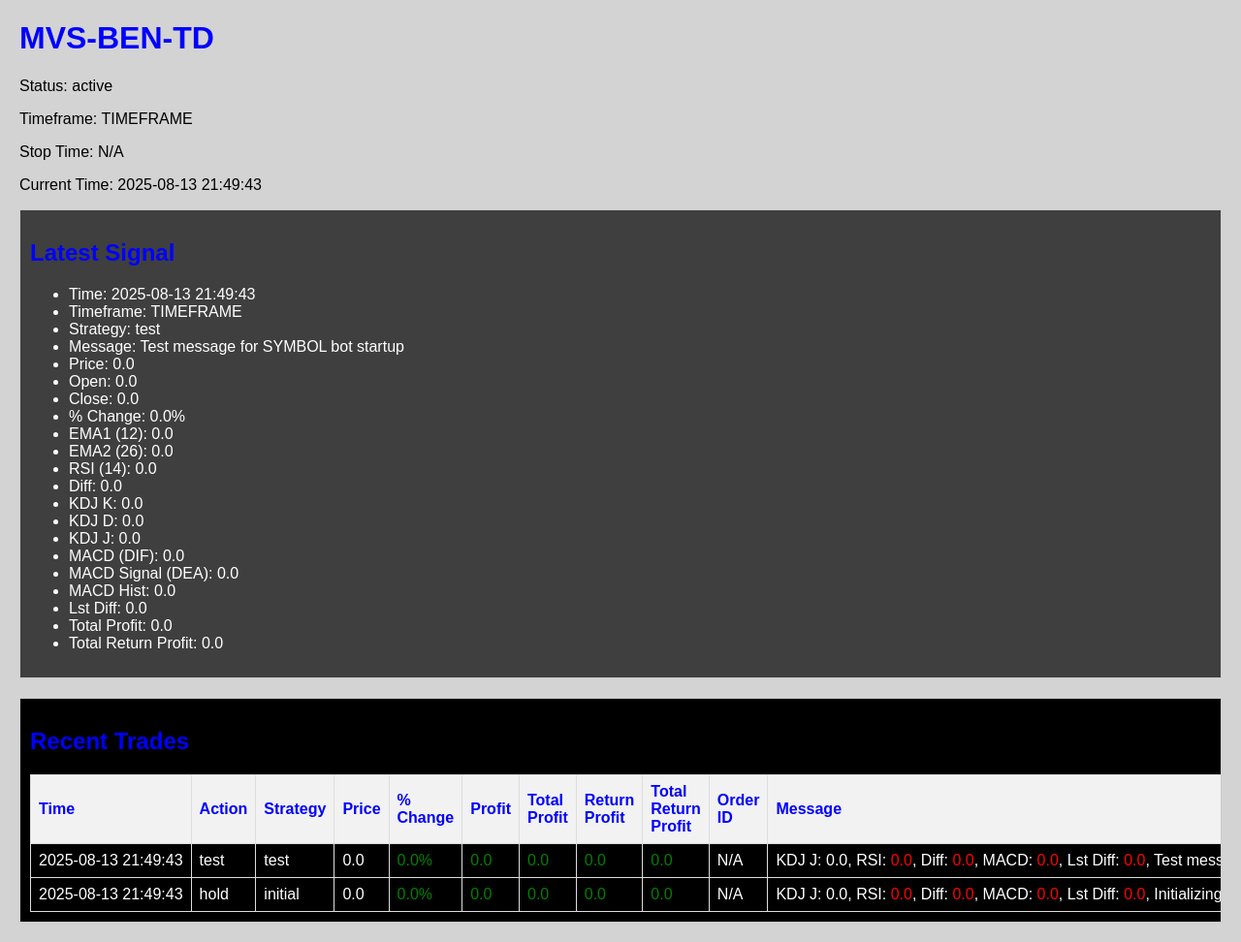
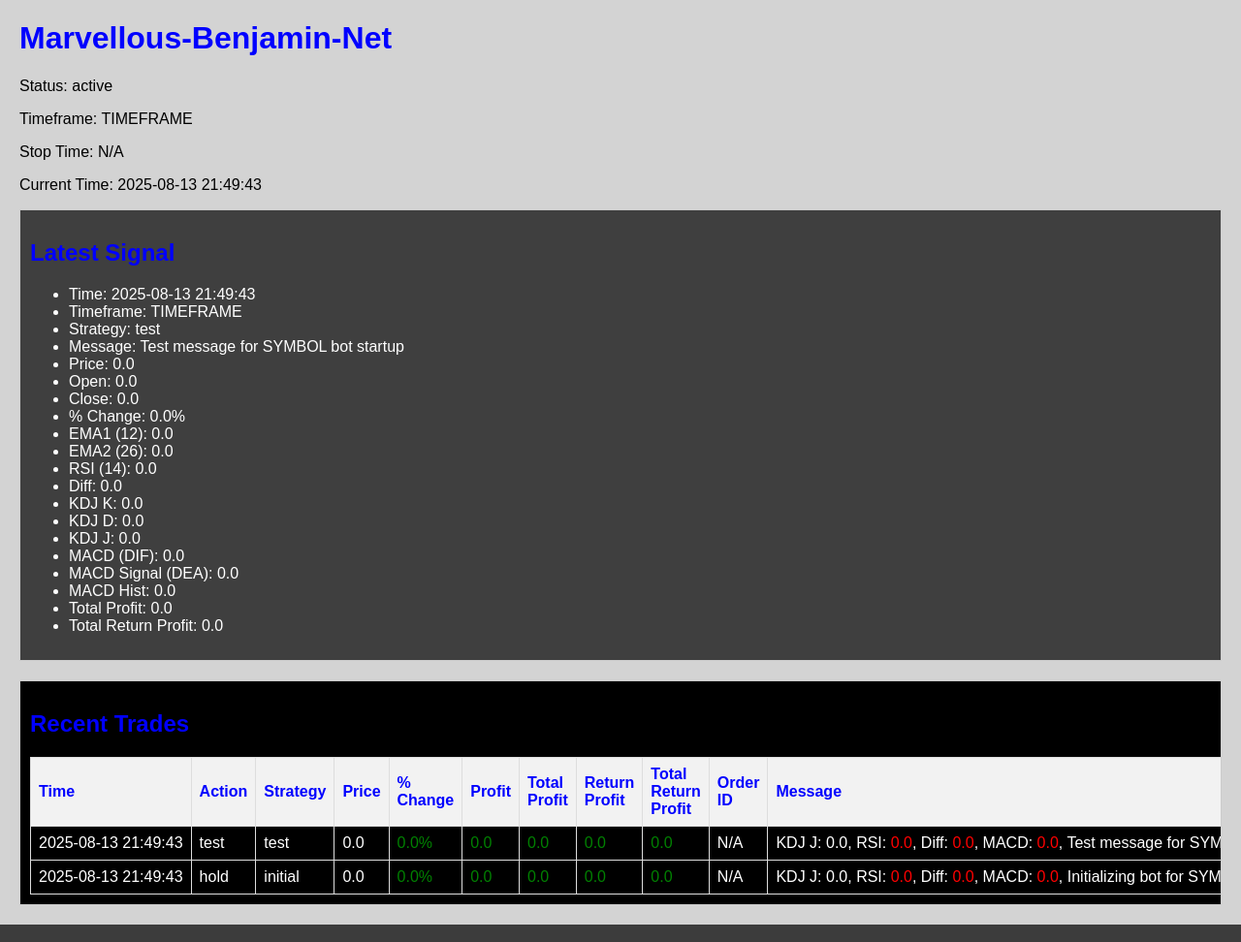
Before and after one commit to nonahgame/bot-exch, a Flask app: page / in a window 1280 px wide. Shown: the whole page at 97% size. Run offline with Flask 3, Linux system fonts and the light colour scheme; parts of the project's set-up code (start-up, migrations or seed data) failed here and were passed over.

Commit message:
Update index.html

```diff
--- a/templates/index.html
+++ b/templates/index.html
@@ -1,7 +1,7 @@
 <!DOCTYPE html>
 <html lang="en">
 <head>
-    <title>IFYBNG.NGN</title>
+    <title>IFYBNG-COM</title>
     <style>
         body {
             font-family: Arial, sans-serif;
@@ -107,12 +107,6 @@
         .macd-negative {
             color: red !important;
         }
-        .lst-diff-positive {
-            color: green !important;
-        }
-        .lst-diff-negative {
-            color: red !important;
-        }
         .error {
             color: red !important;
         }
@@ -124,7 +118,7 @@
     </style>
 </head>
 <body>
-    <h1>MVS-BEN-TD</h1>
+    <h1>Marvellous-Benjamin-Net</h1>
     <p>Status: {{ status }}</p>
     <p>Timeframe: {{ timeframe }}</p>
     <p>Stop Time: {{ stop_time }}</p>
@@ -137,34 +131,33 @@
             <li>Timeframe: {{ signal.timeframe }}</li>
             <li>Strategy: {{ signal.strategy }}</li>
             <li>Message: {{ signal.message }}</li>
-            <li>Price: {{ signal.price | default(0) | round(4) }}</li>
-            <li>Open: {{ signal.open_price | default(0) | round(4) }}</li>
-            <li>Close: {{ signal.close_price | default(0) | round(4) }}</li>
-            <li>% Change: {{ signal.percent_change | default(0) | round(4) }}%</li>
-            <li>EMA1 (12): {{ signal.ema1 | default('N/A') | round(4) }}</li>
-            <li>EMA2 (26): {{ signal.ema2 | default('N/A') | round(4) }}</li>
-            <li>RSI (14): {{ signal.rsi | default('N/A') | round(4) }}</li>
-            <li>Diff: {{ signal.diff | default('N/A') | round(4) }}</li>
-            <li>KDJ K: {{ signal.k | default('N/A') | round(4) }}</li>
-            <li>KDJ D: {{ signal.d | default('N/A') | round(4) }}</li>
-            <li>KDJ J: {{ signal.j | default('N/A') | round(4) }}</li>
-            <li>MACD (DIF): {{ signal.macd | default('N/A') | round(4) }}</li>
-            <li>MACD Signal (DEA): {{ signal.macd_signal | default('N/A') | round(4) }}</li>
-            <li>MACD Hist: {{ signal.macd_hist | default('N/A') | round(4) }}</li>
-            <li>Lst Diff: {{ signal.lst_diff | default('N/A') | round(4) }}</li>
+            <li>Price: {{ signal.price | default(0) | round(2) }}</li>
+            <li>Open: {{ signal.open_price | default(0) | round(2) }}</li>
+            <li>Close: {{ signal.close_price | default(0) | round(2) }}</li>
+            <li>% Change: {{ signal.percent_change | default(0) | round(2) }}%</li>
+            <li>EMA1 (12): {{ signal.ema1 | default('N/A') | string }}</li>
+            <li>EMA2 (26): {{ signal.ema2 | default('N/A') | string }}</li>
+            <li>RSI (14): {{ signal.rsi | default('N/A') | string }}</li>
+            <li>Diff: {{ signal.diff | default('N/A') | string }}</li>
+            <li>KDJ K: {{ signal.k | default('N/A') | string }}</li>
+            <li>KDJ D: {{ signal.d | default('N/A') | string }}</li>
+            <li>KDJ J: {{ signal.j | default('N/A') | string }}</li>
+            <li>MACD (DIF): {{ signal.macd | default('N/A') | string }}</li>
+            <li>MACD Signal (DEA): {{ signal.macd_signal | default('N/A') | string }}</li>
+            <li>MACD Hist: {{ signal.macd_hist | default('N/A') | string }}</li>
             {% if signal.stop_loss is not none %}
-            <li>Stop-Loss: {{ signal.stop_loss | default(0) | round(4) }}</li>
+            <li>Stop-Loss: {{ signal.stop_loss | default(0) | round(2) }}</li>
             {% endif %}
             {% if signal.take_profit is not none %}
-            <li>Take-Profit: {{ signal.take_profit | default(0) | round(4) }}</li>
+            <li>Take-Profit: {{ signal.take_profit | default(0) | round(2) }}</li>
             {% endif %}
-            <li>Total Profit: {{ signal.total_profit | default(0) | round(4) }}</li>
-            <li>Total Return Profit: {{ signal.total_return_profit | default(0) | round(4) }}</li>
+            <li>Total Profit: {{ signal.total_profit | default(0) | round(2) }}</li>
+            <li>Total Return Profit: {{ signal.total_return_profit | default(0) | round(2) }}</li>
             {% if signal.action == "sell" %}
-            <li>Profit: {{ signal.profit | default(0) | round(4) }}</li>
+            <li>Profit: {{ signal.profit | default(0) | round(2) }}</li>
             {% endif %}
             {% if signal.action == "sell" and signal.return_profit %}
-            <li>Return Profit: {{ signal.return_profit | default(0) | round(4) }}</li>
+            <li>Return Profit: {{ signal.return_profit | default(0) | round(2) }}</li>
             {% endif %}
             {% if signal.order_id %}
             <li>Order ID: {{ signal.order_id }}</li>
@@ -196,19 +189,18 @@
                 <td>{{ trade.time }}</td>
                 <td class="{% if trade.action == 'buy' %}action-buy{% elif trade.action == 'sell' %}action-sell{% endif %}">{{ trade.action }}</td>
                 <td>{{ trade.strategy }}</td>
-                <td>{{ trade.price | default(0) | round(4) }}</td>
-                <td class="{% if trade.percent_change|float < 0 %}negative{% else %}non-negative{% endif %}">{{ trade.percent_change | default(0) | round(4) }}%</td>
-                <td class="{% if trade.profit is not none and trade.profit|float < 0 %}negative{% else %}non-negative{% endif %}">{{ trade.profit | default('N/A') | round(4) }}</td>
-                <td class="{% if trade.total_profit is not none and trade.total_profit|float < 0 %}negative{% else %}non-negative{% endif %}">{{ trade.total_profit | default('N/A') | round(4) }}</td>
-                <td class="{% if trade.return_profit is not none and trade.return_profit|float < 0 %}negative{% else %}non-negative{% endif %}">{{ trade.return_profit | default('N/A') | round(4) }}</td>
-                <td class="{% if trade.total_return_profit is not none and trade.total_return_profit|float < 0 %}negative{% else %}non-negative{% endif %}">{{ trade.total_return_profit | default('N/A') | round(4) }}</td>
+                <td>{{ trade.price | default(0) | round(2) }}</td>
+                <td class="{% if trade.percent_change|float < 0 %}negative{% else %}non-negative{% endif %}">{{ trade.percent_change | default(0) | round(2) }}%</td>
+                <td class="{% if trade.profit is not none and trade.profit|float < 0 %}negative{% else %}non-negative{% endif %}">{{ trade.profit | default('N/A') | string }}</td>
+                <td class="{% if trade.total_profit is not none and trade.total_profit|float < 0 %}negative{% else %}non-negative{% endif %}">{{ trade.total_profit | default('N/A') | string }}</td>
+                <td class="{% if trade.return_profit is not none and trade.return_profit|float < 0 %}negative{% else %}non-negative{% endif %}">{{ trade.return_profit | default('N/A') | string }}</td>
+                <td class="{% if trade.total_return_profit is not none and trade.total_return_profit|float < 0 %}negative{% else %}non-negative{% endif %}">{{ trade.total_return_profit | default('N/A') | string }}</td>
                 <td>{{ trade.order_id if trade.order_id else "N/A" }}</td>
                 <td>
-                    KDJ J: <span class="{% if trade.j|float < 0 %}kdj-negative{% elif trade.j|float > 65 %}kdj-overbought{% else %}kdj-neutral{% endif %}">{{ trade.j | default('N/A') | round(4) }}</span>,
-                    RSI: <span class="{% if trade.rsi|float < 15 %}rsi-oversold{% elif trade.rsi|float > 60 %}rsi-overbought{% else %}rsi-neutral{% endif %}">{{ trade.rsi | default('N/A') | round(4) }}</span>,
-                    Diff: <span class="{% if trade.diff|float > 0 %}diff-positive{% else %}diff-negative{% endif %}">{{ trade.diff | default('N/A') | round(4) }}</span>,
-                    MACD: <span class="{% if trade.macd|float > 0 %}macd-positive{% else %}macd-negative{% endif %}">{{ trade.macd | default('N/A') | round(4) }}</span>,
-                    Lst Diff: <span class="{% if trade.lst_diff|float > 0 %}lst-diff-positive{% else %}lst-diff-negative{% endif %}">{{ trade.lst_diff | default('N/A') | round(4) }}</span>,
+                    KDJ J: <span class="{% if trade.j|float < 0 %}kdj-negative{% elif trade.j|float > 65 %}kdj-overbought{% else %}kdj-neutral{% endif %}">{{ trade.j | default('N/A') | string }}</span>,
+                    RSI: <span class="{% if trade.rsi|float < 15 %}rsi-oversold{% elif trade.rsi|float > 60 %}rsi-overbought{% else %}rsi-neutral{% endif %}">{{ trade.rsi | default('N/A') | string }}</span>,
+                    Diff: <span class="{% if trade.diff|float > 0 %}diff-positive{% else %}diff-negative{% endif %}">{{ trade.diff | default('N/A') | string }}</span>,
+                    MACD: <span class="{% if trade.macd|float > 0 %}macd-positive{% else %}macd-negative{% endif %}">{{ trade.macd | default('N/A') | string }}</span>,
                     {{ trade.message }}
                 </td>
             </tr>
```
